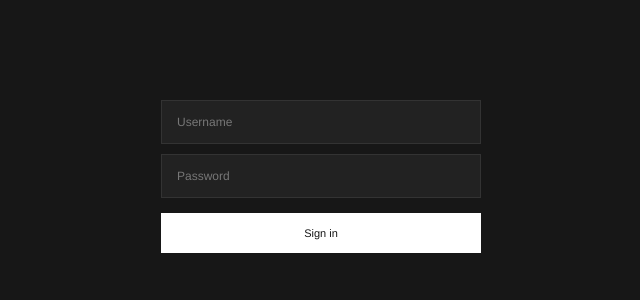
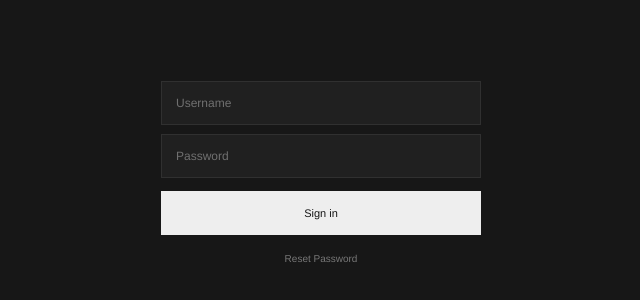
Before and after one commit to denwests/portal-internal, a React (Vite) app: page /login in a window 1280 px wide. Shown: the part 224-524 px from the top of the page, without its empty margins (319-959 px from the left). Built offline with nearby package versions, Linux system fonts and the light colour scheme.

Commit message:
Update - Add Protect & Login

```diff
--- a/src/pages/Login.css
+++ b/src/pages/Login.css
@@ -1,3 +1,7 @@
+/* =========================================================
+   GLOBAL
+========================================================= */
+
 html,
 body,
 #root {
@@ -7,69 +11,237 @@ body,
   min-height: 100%;
 }
 
+
+/* =========================================================
+   LOGIN PAGE
+========================================================= */
+
 .login-page {
   width: 100%;
   min-height: 100vh;
-  background: #171717;
+
   display: flex;
   align-items: center;
   justify-content: center;
-  font-family: "Helvetica Neue", Helvetica, Arial, sans-serif;
+
+  background: #171717;
+
+  font-family:
+    "Helvetica Neue",
+    Helvetica,
+    Arial,
+    sans-serif;
+
+  color: #eee;
+
+  padding: 24px;
+
+  box-sizing: border-box;
 }
 
+
+/* =========================================================
+   LOGIN BOX
+========================================================= */
+
 .login-box {
-  width: 320px;
+  width: 100%;
+  max-width: 320px;
+
   display: flex;
   flex-direction: column;
-  gap: 10px;
+
+  gap: 9px;
 }
+
+
+/* =========================================================
+   INPUT
+========================================================= */
 
 .login-box input {
   width: 100%;
+  height: 44px;
+
   box-sizing: border-box;
-  padding: 14px 15px;
-  background: #222;
-  border: 1px solid #333;
-  color: white;
+
+  padding: 0 14px;
+
+  background: #202020;
+
+  border: 1px solid #303030;
+
+  color: #eee;
+
   outline: none;
+
   font-family: inherit;
   font-size: 12px;
+  font-weight: 400;
+
+  border-radius: 0;
+
+  transition:
+    border-color 0.15s ease,
+    background 0.15s ease;
 }
 
 .login-box input::placeholder {
-  color: #777;
+  color: #707070;
+}
+
+.login-box input:hover {
+  border-color: #3b3b3b;
 }
 
 .login-box input:focus {
-  border-color: #666;
+  background: #222;
+
+  border-color: #5a5a5a;
 }
+
+
+/* =========================================================
+   PRIMARY BUTTON
+========================================================= */
 
 .login-box button {
   width: 100%;
-  padding: 14px 15px;
-  margin-top: 5px;
-  background: white;
+  height: 44px;
+
+  box-sizing: border-box;
+
+  padding: 0 15px;
+
+  margin-top: 4px;
+
+  background: #eee;
   color: #171717;
-  border: none;
+
+  border: 1px solid #eee;
+
   cursor: pointer;
+
   font-family: inherit;
   font-size: 11px;
+  font-weight: 500;
+
+  border-radius: 0;
+
+  transition:
+    background 0.15s ease,
+    border-color 0.15s ease,
+    opacity 0.15s ease;
 }
 
 .login-box button:hover {
-  background: #ddd;
+  background: #dcdcdc;
+  border-color: #dcdcdc;
+}
+
+.login-box button:active {
+  background: #cfcfcf;
+  border-color: #cfcfcf;
 }
 
 .login-box button:disabled {
-  opacity: 0.6;
+  opacity: 0.55;
   cursor: not-allowed;
 }
 
+
+/* =========================================================
+   RESET PASSWORD / BACK TO LOGIN
+========================================================= */
+
+.login-box .reset-password-link {
+  height: auto;
+
+  margin-top: 2px;
+
+  padding: 7px 0;
+
+  background: transparent;
+
+  border: none;
+
+  color: #777;
+
+  font-size: 10px;
+  font-weight: 400;
+
+  cursor: pointer;
+}
+
+.login-box .reset-password-link:hover {
+  background: transparent;
+
+  border: none;
+
+  color: #aaa;
+}
+
+
+/* =========================================================
+   ERROR
+========================================================= */
+
 .login-error {
-  background: #2b1d1d;
-  border: 1px solid #513333;
-  color: #d99b9b;
-  padding: 11px 12px;
+  width: 100%;
+
+  box-sizing: border-box;
+
+  padding: 10px 12px;
+
+  background: #241b1b;
+
+  border: 1px solid #453030;
+
+  color: #c99595;
+
   font-size: 10px;
-  line-height: 1.4;
+  line-height: 1.45;
+
+  border-radius: 0;
 }
+
+
+/* =========================================================
+   SUCCESS
+========================================================= */
+
+.login-success {
+  width: 100%;
+
+  box-sizing: border-box;
+
+  padding: 10px 12px;
+
+  background: #1c241f;
+
+  border: 1px solid #304438;
+
+  color: #9bb8a3;
+
+  font-size: 10px;
+  line-height: 1.45;
+
+  border-radius: 0;
+}
+
+
+/* =========================================================
+   MOBILE
+========================================================= */
+
+@media (max-width: 480px) {
+
+  .login-page {
+    padding: 20px;
+  }
+
+  .login-box {
+    max-width: 100%;
+  }
+
+}
--- a/src/pages/Login.jsx
+++ b/src/pages/Login.jsx
@@ -6,16 +6,26 @@ import "./Login.css";
 function Login() {
   const [username, setUsername] = useState("");
   const [password, setPassword] = useState("");
+  const [resetEmail, setResetEmail] = useState("");
+
   const [loading, setLoading] = useState(false);
+  const [resetMode, setResetMode] = useState(false);
+
   const [errorMessage, setErrorMessage] = useState("");
+  const [successMessage, setSuccessMessage] = useState("");
 
   const navigate = useNavigate();
+
+  /* =========================
+     LOGIN
+  ========================= */
 
   const handleLogin = async (event) => {
     event.preventDefault();
 
     setLoading(true);
     setErrorMessage("");
+    setSuccessMessage("");
 
     /* =========================
        FIND EMPLOYEE BY USERNAME
@@ -137,20 +147,133 @@ function Login() {
     setLoading(false);
   };
 
+  /* =========================
+     RESET PASSWORD
+  ========================= */
+
+  const handleResetPassword = async (event) => {
+    event.preventDefault();
+
+    setLoading(true);
+    setErrorMessage("");
+    setSuccessMessage("");
+
+    const email = resetEmail.trim();
+
+    if (!email) {
+      setErrorMessage(
+        "Masukkan email terlebih dahulu."
+      );
+
+      setLoading(false);
+      return;
+    }
+
+    /* =========================
+       CHECK EMPLOYEE
+    ========================= */
+
+    const {
+      data: employee,
+      error: employeeError,
+    } = await supabase
+      .from("employees")
+      .select("email, status")
+      .eq("email", email)
+      .single();
+
+    if (employeeError || !employee) {
+      setErrorMessage(
+        "Email tidak terdaftar."
+      );
+
+      setLoading(false);
+      return;
+    }
+
+    /* =========================
+       CHECK STATUS
+    ========================= */
+
+    if (employee.status !== "Aktif") {
+      setErrorMessage(
+        "This account is inactive."
+      );
+
+      setLoading(false);
+      return;
+    }
+
+    /* =========================
+       SEND RESET EMAIL
+    ========================= */
+
+    const { error } =
+      await supabase.auth.resetPasswordForEmail(
+        email,
+        {
+          redirectTo:
+            `${window.location.origin}/reset-password`,
+        }
+      );
+
+    if (error) {
+      console.error(
+        "RESET PASSWORD ERROR:",
+        error
+      );
+
+      setErrorMessage(
+        error.message ||
+        "Gagal mengirim link reset password."
+      );
+
+      setLoading(false);
+      return;
+    }
+
+    setSuccessMessage(
+      "Reset password link has been sent to your email."
+    );
+
+    setLoading(false);
+  };
+
+  /* =========================
+     SWITCH TO LOGIN
+  ========================= */
+
+  const handleBackToLogin = () => {
+    setResetMode(false);
+
+    setResetEmail("");
+    setErrorMessage("");
+    setSuccessMessage("");
+  };
+
   return (
     <div className="login-page">
 
       <form
         className="login-box"
-        onSubmit={handleLogin}
+        onSubmit={
+          resetMode
+            ? handleResetPassword
+            : handleLogin
+        }
       >
 
+        {!resetMode ? (
+
+          <>
             <input
               type="text"
               placeholder="Username"
               value={username}
               onChange={(event) =>
-            setUsername(event.target.value)
+                setUsername(
+                  event.target.value
+                )
               }
               autoComplete="username"
               required
@@ -161,7 +284,9 @@ function Login() {
               placeholder="Password"
               value={password}
               onChange={(event) =>
-            setPassword(event.target.value)
+                setPassword(
+                  event.target.value
+                )
               }
               autoComplete="current-password"
               required
@@ -170,6 +295,12 @@ function Login() {
             {errorMessage && (
               <div className="login-error">
                 {errorMessage}
+              </div>
+            )}
+
+            {successMessage && (
+              <div className="login-success">
+                {successMessage}
               </div>
             )}
 
@@ -182,6 +313,67 @@ function Login() {
                 : "Sign in"}
             </button>
 
+            <button
+              type="button"
+              className="reset-password-link"
+              onClick={() => {
+                setResetMode(true);
+                setErrorMessage("");
+                setSuccessMessage("");
+              }}
+            >
+              Reset Password
+            </button>
+          </>
+
+        ) : (
+
+          <>
+            <input
+              type="email"
+              placeholder="Email"
+              value={resetEmail}
+              onChange={(event) =>
+                setResetEmail(
+                  event.target.value
+                )
+              }
+              autoComplete="email"
+              required
+            />
+
+            {errorMessage && (
+              <div className="login-error">
+                {errorMessage}
+              </div>
+            )}
+
+            {successMessage && (
+              <div className="login-success">
+                {successMessage}
+              </div>
+            )}
+
+            <button
+              type="submit"
+              disabled={loading}
+            >
+              {loading
+                ? "Sending..."
+                : "Send Reset Link"}
+            </button>
+
+            <button
+              type="button"
+              className="reset-password-link"
+              onClick={handleBackToLogin}
+            >
+              Back to Sign in
+            </button>
+          </>
+
+        )}
+
       </form>
 
     </div>
```
Also changed, not shown: src/components/ProtectedRoute.jsx (added, +81 -0 lines). Lines whose indentation alone changed are shown as unchanged.
